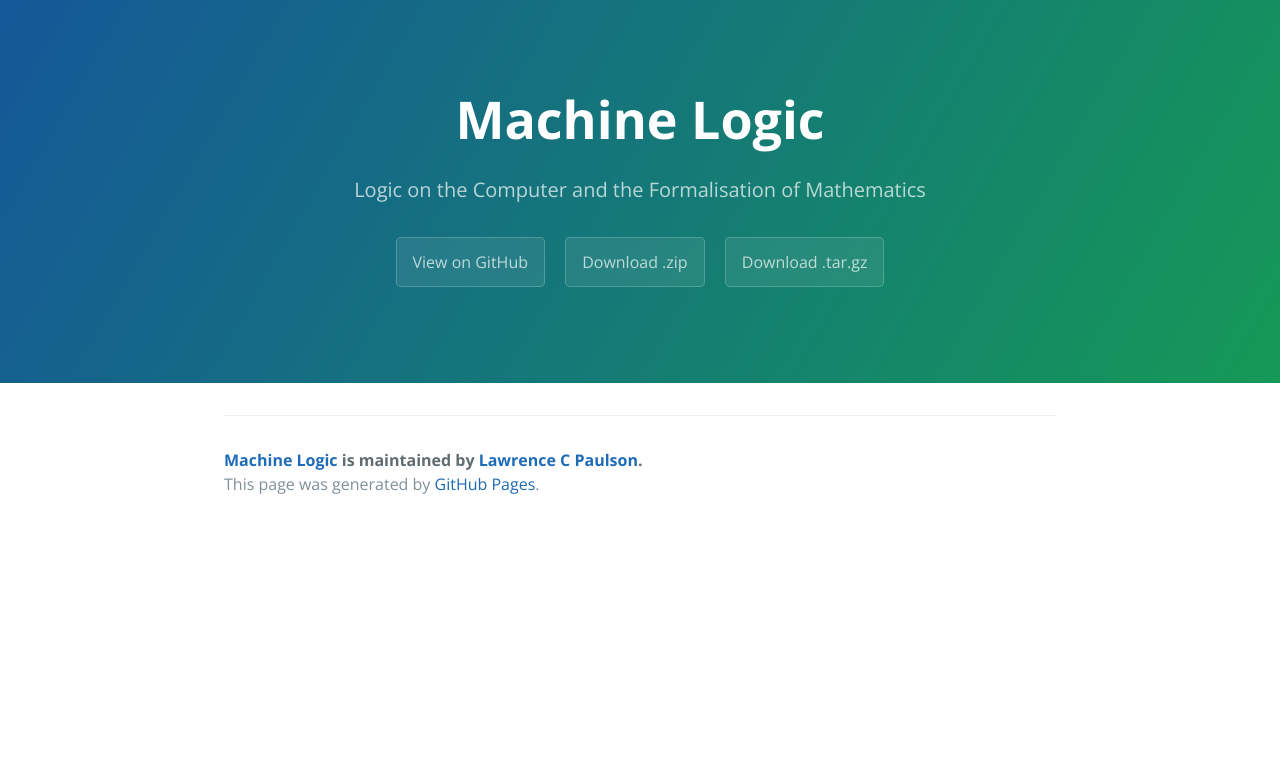
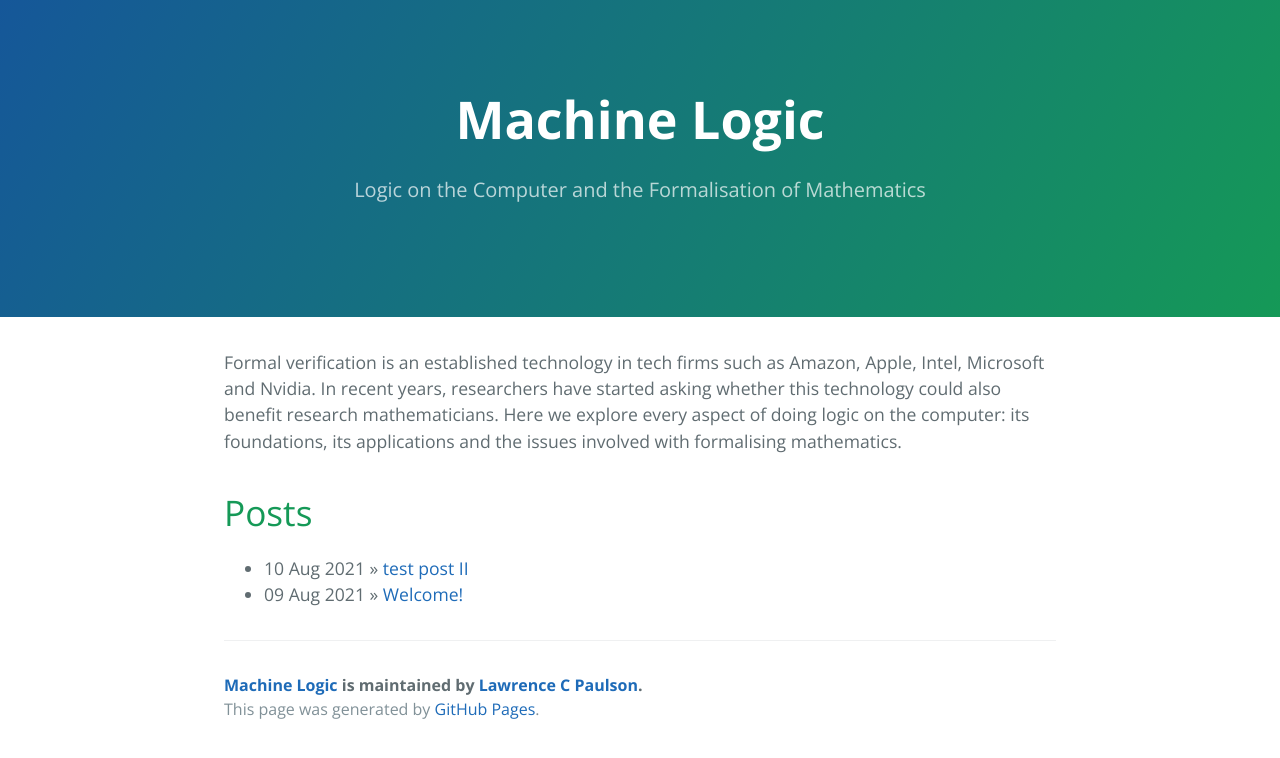
Before and after one commit to lawrencecpaulson/lawrencecpaulson.github.io, a Jekyll site: the page built from index.html, in a window 1280 px wide. Shown: the top 758 px of the page. Built offline with Jekyll 4.4.1, drawn with Linux system fonts in a browser that asks for light colours; the list of posts is cut into pages by our own code.

Commit message:
finally working: posts, main page, etc. No content though

```diff
--- a/_config.yml
+++ b/_config.yml
@@ -22,12 +22,11 @@ title: Machine Logic
 tagline: Logic on the Computer and the Formalisation of Mathematics
 email: lp15@cam.ac.uk
 description: >- # this means to ignore newlines until "baseurl:"
-        Formal verification is an established technology in computer firms such as
-        Amazon, Apple, Intel, Microsoft and Nvidia. In recent years, researchers have started asking:
-        could this technology also benefit research mathematicians?
-        This blog explores the issues connected with doing logic on the computer:
-        its foundations, its applications in all their variety and the specific obstacles
-        to formalising mathematics.
+        Formal verification is an established technology in tech firms such as
+        Amazon, Apple, Intel, Microsoft and Nvidia. In recent years, researchers have started asking whether
+        this technology could also benefit research mathematicians.
+        Here we explore every aspect of doing logic on the computer:
+        its foundations, its applications and the issues involved with formalising mathematics.
 
 baseurl:      ""
 paginate:     1
--- a/_includes/page-header.html
+++ b/_includes/page-header.html
@@ -1,7 +1,4 @@
 <section class="page-header">
   <h1 class="project-name">{{ site.title }}</h1>
   <h2 class="project-tagline">{{ site.tagline }}</h2>
-  <a href="#" class="btn">View on GitHub</a>
-  <a href="#" class="btn">Download .zip</a>
-  <a href="#" class="btn">Download .tar.gz</a>
 </section>
--- a/_posts/2021-08-10-Test-post-II.md
+++ b/_posts/2021-08-10-Test-post-II.md
@@ -1,10 +1,10 @@
 ---
 layout: post
-title:  "Welcome to the Machine Logic blog!"
+title:  "test post II"
 date:   2021-08-10 12:04:21 +0100
 categories: general
 ---
 
 Test blogpost II
 
-{% post_url 2021-08-09-welcome %}
+[prev post]({% post_url 2021-08-09-welcome %})
--- a/index.html
+++ b/index.html
@@ -1,8 +1,20 @@
 ---
-title: Home
+layout: default
+title: {{ site.name }}
 ---
 
-<!--  the html tag and head tag can be removed -->
-<body>
-  <h1>Hello World!</h1>
-</body>
+
+<div id="home">
+<p>
+Formal verification is an established technology in tech firms such as
+Amazon, Apple, Intel, Microsoft and Nvidia. In recent years, researchers have started asking whether
+this technology could also benefit research mathematicians.
+Here we explore every aspect of doing logic on the computer:
+its foundations, its applications and the issues involved with formalising mathematics.</p>
+  <h1>Posts</h1>
+  <ul class="posts">
+    {% for post in site.posts %}
+      <li><span>{{ post.date | date_to_string }}</span> &raquo; <a href="{{ site.baseurl }}{{ post.url }}">{{ post.title }}</a></li>
+    {% endfor %}
+  </ul>
+</div>
--- a/index.md
+++ /dev/null
@@ -1,6 +0,0 @@
----
-# Feel free to add content and custom Front Matter to this file.
-# To modify the layout, see https://jekyllrb.com/docs/themes/#overriding-theme-defaults
-
-layout: default
----
```
Also changed, not shown: _posts/2021-08-09-welcome.md (+4 -3 lines), 5 other files.
